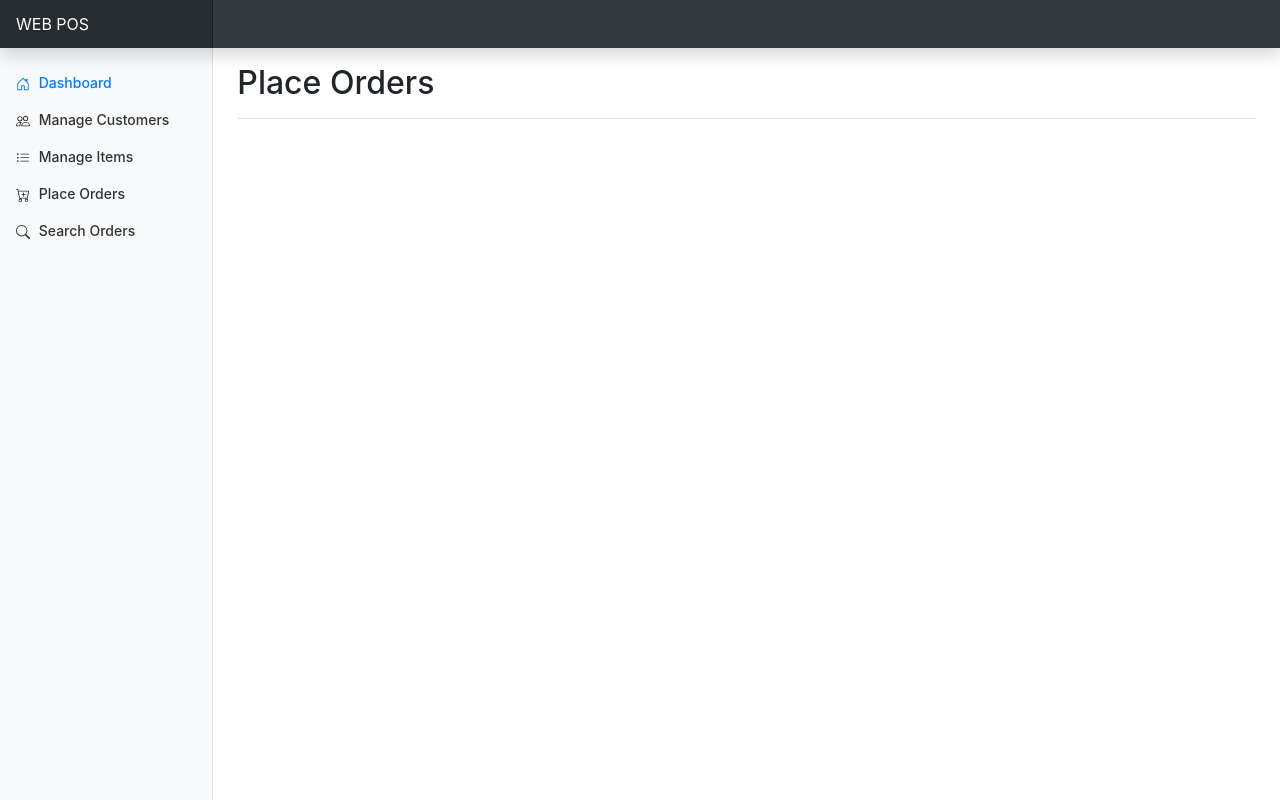
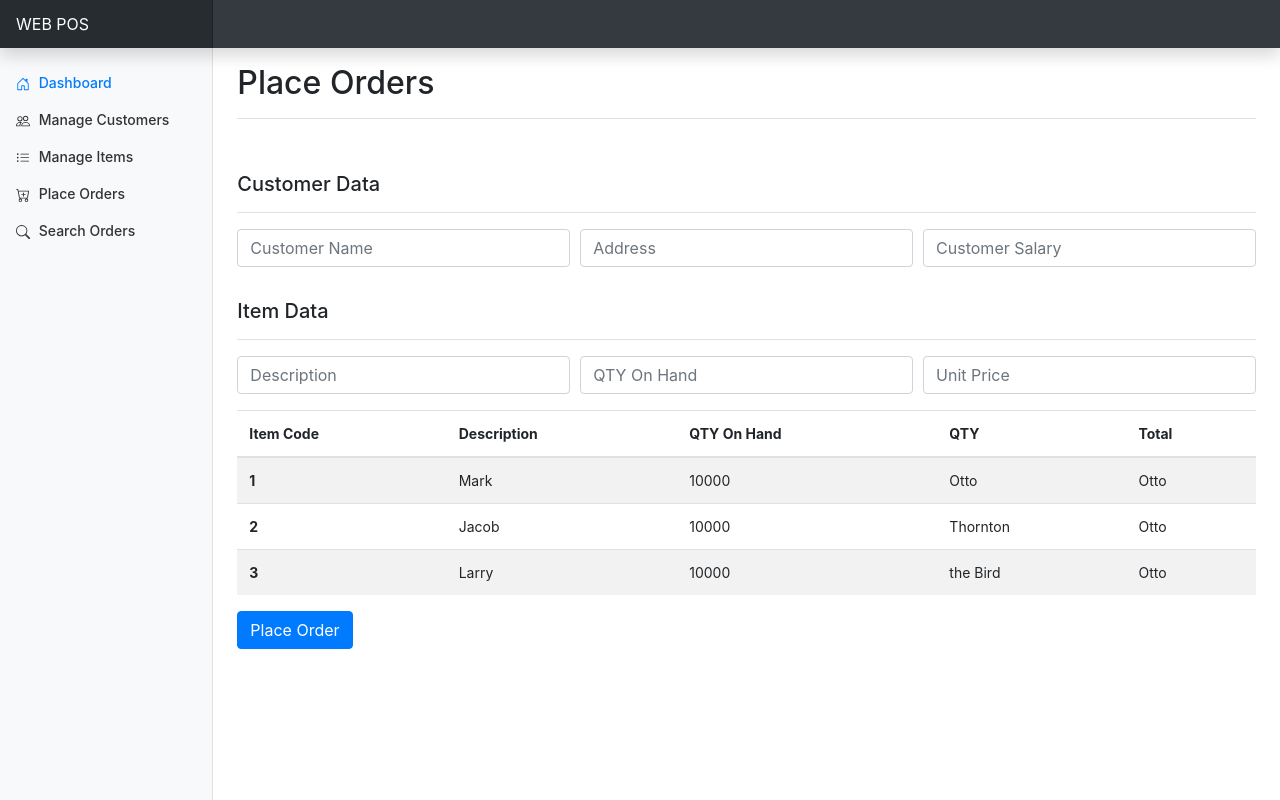
Before and after one commit to dep6-dev-playground/web-pos-bootstrap, a website: page placeOrders.html in a window 1280 px wide. Drawn offline with nearby package versions, Linux system fonts and the light colour scheme.

Commit message:
Modify placeOrder.html

```diff
--- a/placeOrders.html
+++ b/placeOrders.html
@@ -80,7 +80,7 @@
                             </a>
                         </li>
                         <li class="nav-item">
-                            <a class="nav-link" href="#">
+                            <a class="nav-link" href="placeOrders.html">
                                 <svg width="1em" height="1em" viewBox="0 0 16 16" class="bi bi-cart-plus"
                                     fill="currentColor" xmlns="http://www.w3.org/2000/svg">
                                     <path fill-rule="evenodd"
@@ -117,9 +117,87 @@
                     <h1 class="h2">Place Orders</h1>
 
                 </div>
+                <br>
 
 
+                <form id="main">
+                    <div
+                        class="d-flex justify-content-between flex-wrap flex-md-nowrap align-items-center pt-3 pb-2 mb-3 border-bottom">
+                        <h1 class="h5">Customer Data</h1>
+                    </div>
 
+                    <div class="form-row">
+                        <div class="form-group col-md-4">
+                            <input type="text" class="form-control" placeholder="Customer Name">
+                        </div>
+                        <div class="form-group col-md-4">
+
+                            <input type="text" class="form-control" placeholder="Address">
+                        </div>
+                        <div class="form-group col-md-4">
+
+                            <input type="text" class="form-control" placeholder="Customer Salary">
+                        </div>
+                    </div>
+
+                    <div
+                        class="d-flex justify-content-between flex-wrap flex-md-nowrap align-items-center pt-3 pb-2 mb-3 border-bottom">
+                        <h1 class="h5">Item Data</h1>
+                    </div>
+                    <div class="form-row">
+                        <div class="form-group col-md-4">
+                            <input type="text" class="form-control" placeholder="Description">
+                        </div>
+                        <div class="form-group col-md-4">
+
+                            <input type="text" class="form-control" placeholder="QTY On Hand">
+                        </div>
+                        <div class="form-group col-md-4">
+
+                            <input type="text" class="form-control" placeholder="Unit Price">
+                        </div>
+                    </div>
+                </form>
+
+                <table class="table table-striped">
+                    <thead>
+                        <tr>
+                            <th scope="col">Item Code</th>
+                            <th scope="col">Description</th>
+                            <th scope="col">QTY On Hand</th>
+                            <th scope="col">QTY</th>
+                            <th scope="col">Total</th>
+
+                        </tr>
+                    </thead>
+                    <tbody>
+                        <tr>
+                            <th scope="row">1</th>
+                            <td>Mark</td>
+                            <td>10000</td>
+                            <td>Otto</td>
+                            <td>Otto</td>
+                        </tr>
+                        <tr>
+                            <th scope="row">2</th>
+                            <td>Jacob</td>
+                            <td>10000</td>
+                            <td>Thornton</td>
+                            <td>Otto</td>
+
+                        </tr>
+                        <tr>
+                            <th scope="row">3</th>
+                            <td>Larry</td>
+                            <td>10000</td>
+                            <td>the Bird</td>
+                            <td>Otto</td>
+
+                        </tr>
+                    </tbody>
+                </table>
+
+                <button type="submit" class="btn btn-primary">Place Order</button>
 
 
             </main>
```
Also changed, not shown: index.html (+1 -1 lines), manageCustomer.html (+1 -1 lines), manageItems.html (+1 -1 lines), searchOrders.html (+1 -1 lines).
